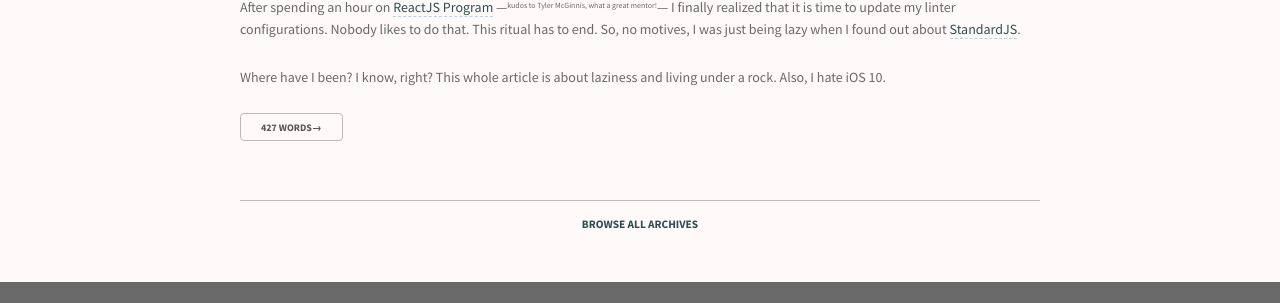
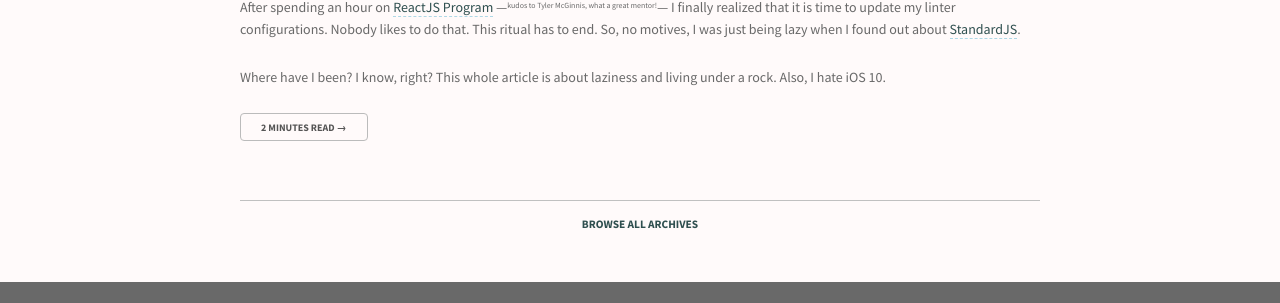
Before and after one commit to budi/budi.github.io, a Jekyll site: the page built from index.html, in a window 1280 px wide. Shown: the part 1196-1499 px from the top of the page. Built offline with Jekyll 4.4.1, drawn with Linux system fonts in a browser that asks for light colours.

Commit message:
[bubu] home wordcount

```diff
--- a/_layouts/home.html
+++ b/_layouts/home.html
@@ -22,7 +22,7 @@
         </header>
         {{ post.excerpt }}
         {% assign words = post.content | number_of_words %}
-        {% if words >= 100 %}
+        {% if 100 <= words and words < 360 %}
           <a href="{{ post.url }}" class="read-more button">{{ words }} words&rarr;</a>
         {% elsif words >= 360 %}
           <a href="{{ post.url }}" class="read-more button">{{ words | divided_by:180 }} minutes read &rarr;</a>
```
